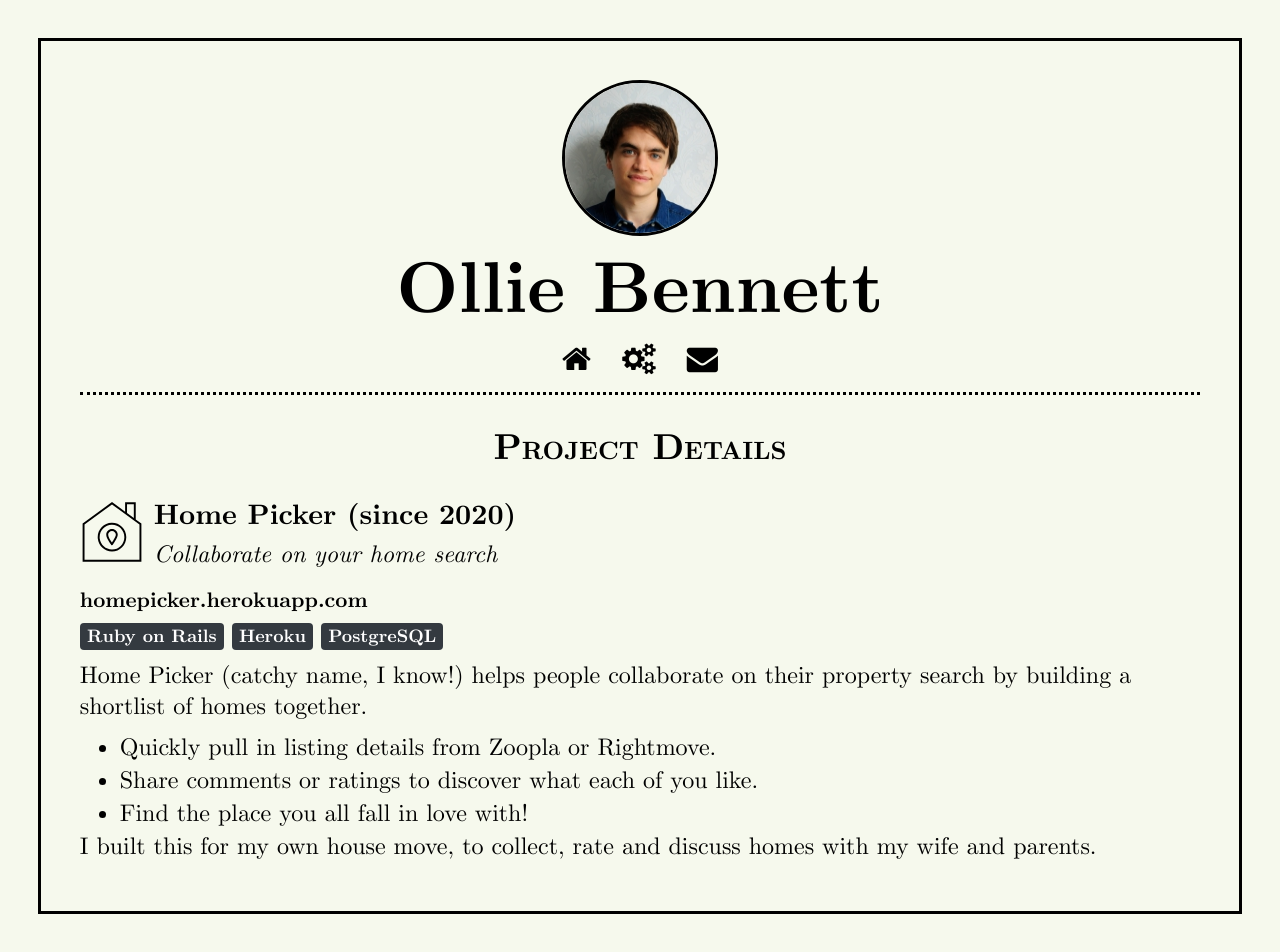
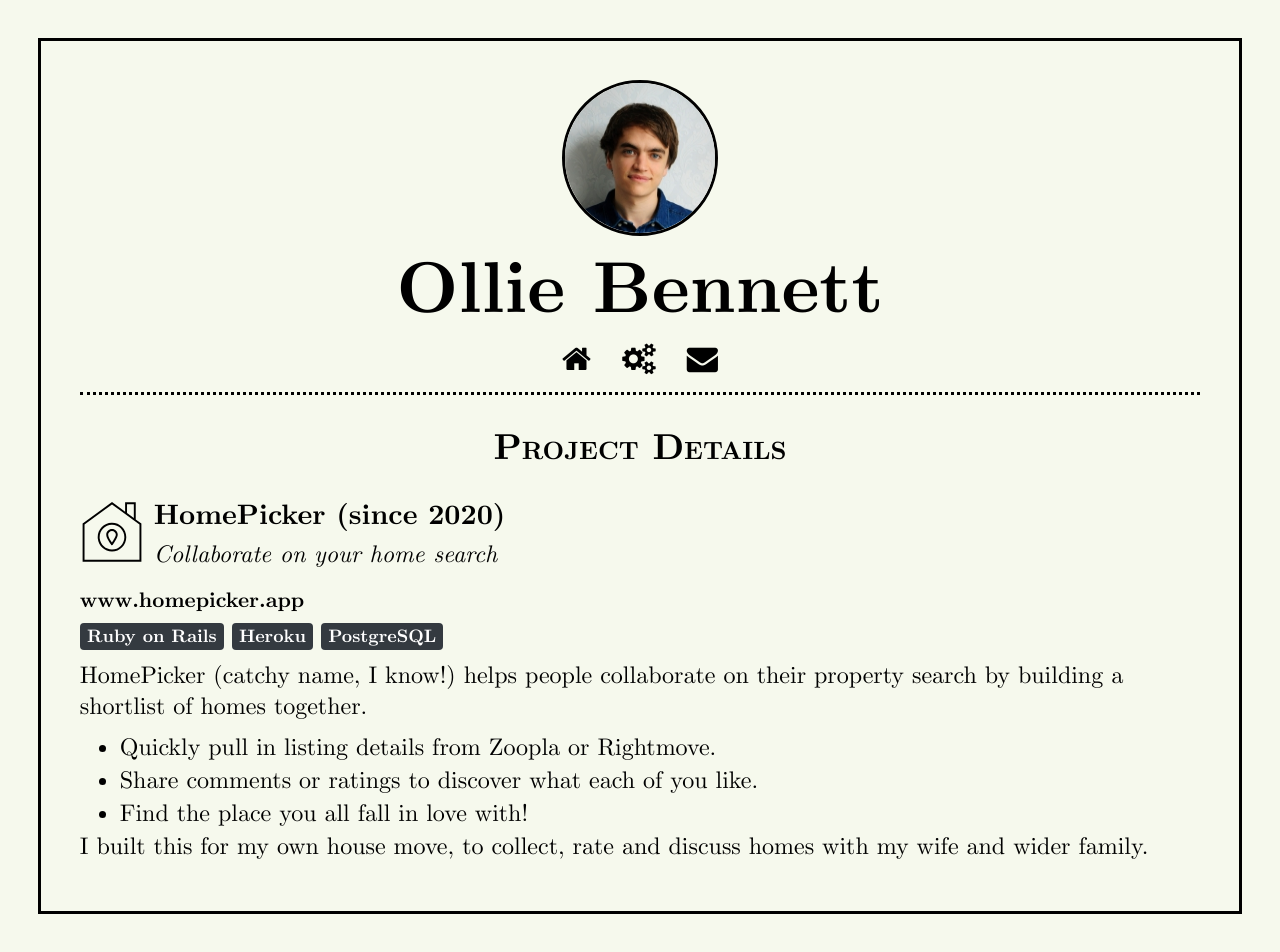
Before and after one commit to olliebennett/olliebennett.co.uk, a Jekyll site: the page built from _projects/homepicker.md, in a window 1280 px wide. Built offline with Jekyll 4.4.1, drawn with Linux system fonts in a browser that asks for light colours.

Commit message:
Update HomePicker info

```diff
--- a/_projects/homepicker.md
+++ b/_projects/homepicker.md
@@ -1,8 +1,8 @@
 ---
 layout: project
-title: Home Picker
-website: https://homepicker.herokuapp.com/
-website_pretty: homepicker.herokuapp.com
+title: HomePicker
+website: https://www.homepicker.app/
+website_pretty: www.homepicker.app
 summary: Collaborate on your home search
 logo: /assets/img/projects/homepicker.svg
 date: 2020-05-01
@@ -12,11 +12,11 @@ tools:
   - PostgreSQL
 ---
 
-Home Picker (catchy name, I know!) helps people collaborate on their property search
+HomePicker (catchy name, I know!) helps people collaborate on their property search
 by building a shortlist of homes together.
 
 - Quickly pull in listing details from [Zoopla](https://www.zoopla.co.uk/) or [Rightmove](https://www.rightmove.co.uk/).
 - Share comments or ratings to discover what each of you like.
 - Find the place you all fall in love with!
 
-I built this for my own house move, to collect, rate and discuss homes with my wife and parents.
+I built this for my own house move, to collect, rate and discuss homes with my wife and wider family.
```
